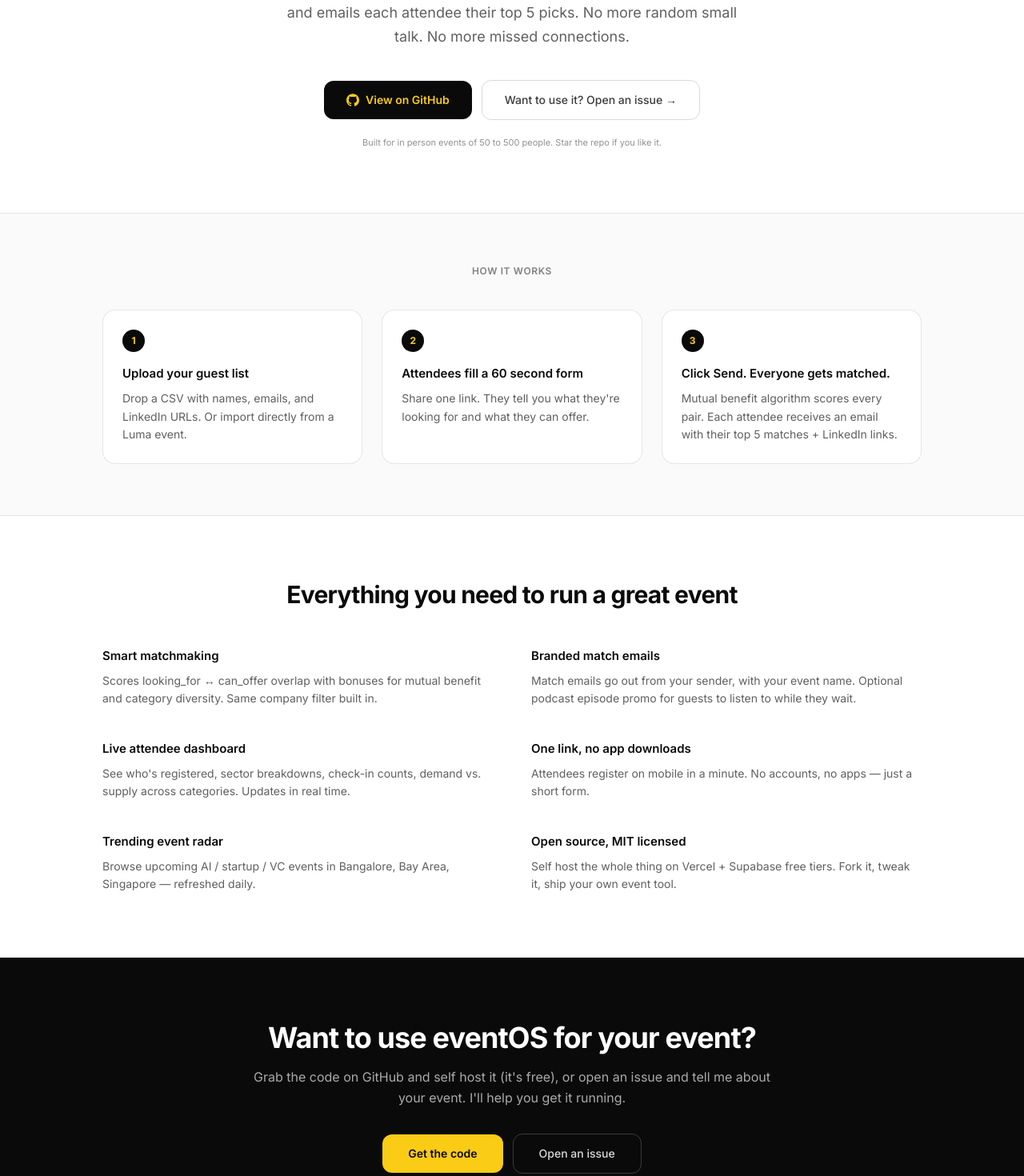
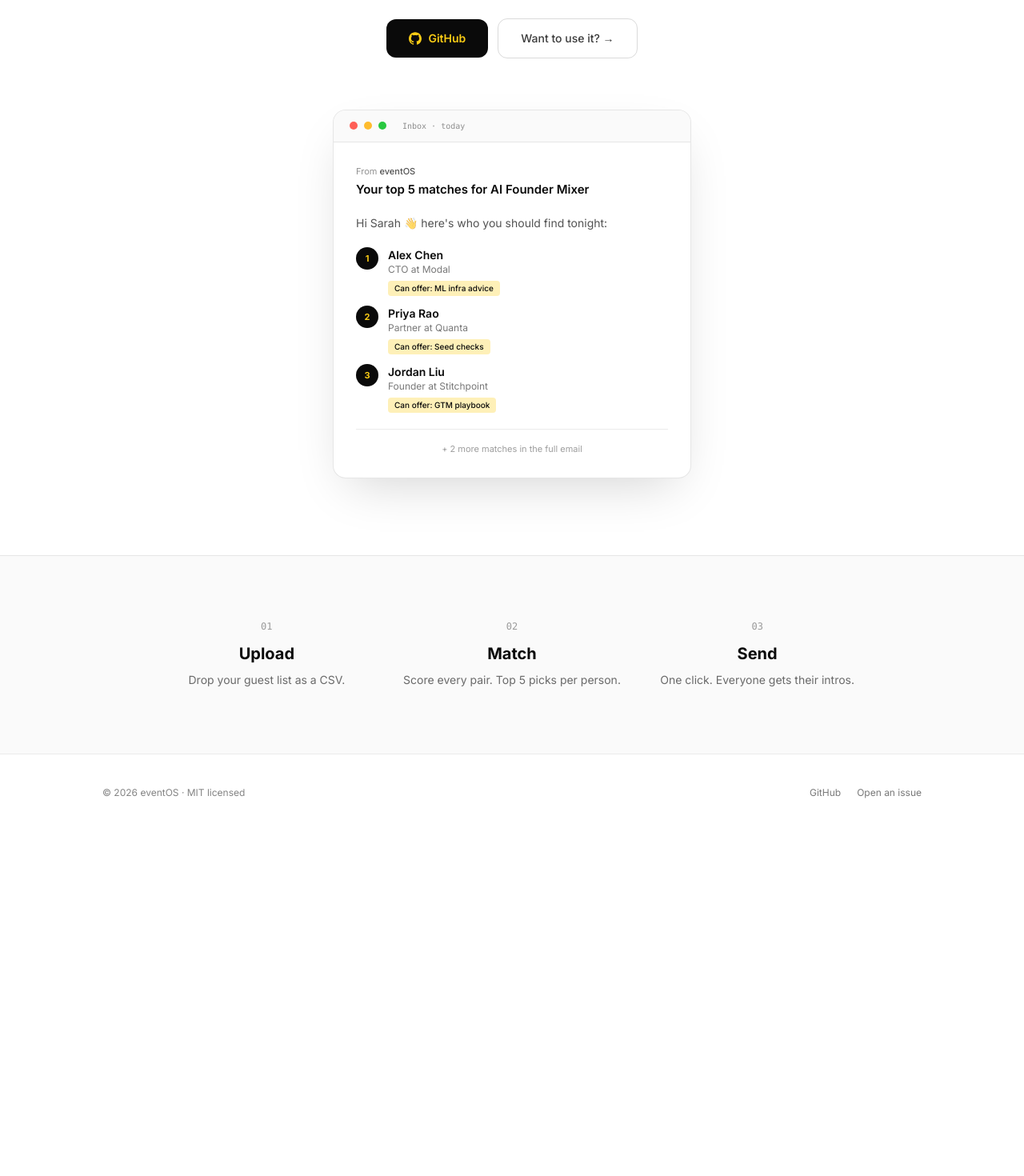
Before and after one commit to rohan2025/eventOS, a Next.js app: page / in a window 1280 px wide. Shown: the part 420-1890 px from the top of the page at 80% size. After the commit the page ends 1459 px from the top, so only its background shows below. Built offline with nearby package versions, Linux system fonts and the light colour scheme.

Commit message:
Redesign landing page: minimal copy, email preview as hero visual

```diff
--- a/src/app/page.tsx
+++ b/src/app/page.tsx
@@ -1,9 +1,9 @@
 import Link from "next/link";
 
 export const metadata = {
-  title: "eventOS — open source AI matchmaking for in person events",
+  title: "eventOS — better intros, automatically",
   description:
-    "Every attendee gets a personal email with their top 5 matches before your networking session starts. Free, MIT licensed, self host or get help running it.",
+    "Email every attendee their top 5 matches before the networking session starts.",
 };
 
 const REPO_URL = "https://github.com/rohan2025/eventOS";
@@ -32,22 +32,15 @@
       </header>
 
       {/* Hero */}
-      <section className="pt-32 pb-20 px-6">
+      <section className="pt-36 sm:pt-44 pb-16 px-6">
         <div className="max-w-3xl mx-auto text-center">
-          <div className="inline-flex items-center gap-2 px-3 py-1 rounded-full bg-[#facc15]/20 text-[#0a0a0a]/80 text-xs font-medium mb-6">
-            <span className="w-1.5 h-1.5 bg-[#0a0a0a] rounded-full" />
-            Open source · MIT licensed · Free forever
-          </div>
-          <h1 className="text-5xl sm:text-6xl font-bold tracking-tight leading-[1.05] mb-6">
-            Your attendees know
+          <h1 className="text-5xl sm:text-7xl font-bold tracking-tight leading-[1.02] mb-6">
+            Better intros.
             <br />
-            <span className="text-[#0a0a0a]/40">who to meet before</span>
-            <br />
-            the networking starts.
+            <span className="text-[#facc15]">Automatically.</span>
           </h1>
-          <p className="text-lg text-[#0a0a0a]/65 max-w-xl mx-auto mb-10 leading-relaxed">
-            eventOS reads everyone&apos;s profile, scores the matches that matter, and emails each
-            attendee their top 5 picks. No more random small talk. No more missed connections.
+          <p className="text-lg text-[#0a0a0a]/60 max-w-md mx-auto mb-10">
+            Every attendee gets their top 5 matches by email, before the networking starts.
           </p>
           <div className="flex flex-col sm:flex-row items-center justify-center gap-3">
             <a
@@ -59,7 +52,7 @@
               <svg width="16" height="16" viewBox="0 0 24 24" fill="currentColor">
                 <path d="M12 .297c-6.63 0-12 5.373-12 12 0 5.303 3.438 9.8 8.205 11.385.6.113.82-.258.82-.577 0-.285-.01-1.04-.015-2.04-3.338.724-4.042-1.61-4.042-1.61C4.422 18.07 3.633 17.7 3.633 17.7c-1.087-.744.084-.729.084-.729 1.205.084 1.838 1.236 1.838 1.236 1.07 1.835 2.809 1.305 3.495.998.108-.776.417-1.305.76-1.605-2.665-.3-5.466-1.332-5.466-5.93 0-1.31.465-2.38 1.235-3.22-.135-.303-.54-1.523.105-3.176 0 0 1.005-.322 3.3 1.23.96-.267 1.98-.4 3-.405 1.02.005 2.04.138 3 .405 2.28-1.552 3.285-1.23 3.285-1.23.645 1.653.24 2.873.12 3.176.765.84 1.23 1.91 1.23 3.22 0 4.61-2.805 5.625-5.475 5.92.42.36.81 1.096.81 2.22 0 1.606-.015 2.896-.015 3.286 0 .315.21.69.825.57C20.565 22.092 24 17.592 24 12.297c0-6.627-5.373-12-12-12" />
               </svg>
-              View on GitHub
+              GitHub
             </a>
             <a
               href={ISSUES_URL}
@@ -67,109 +60,42 @@
               rel="noopener noreferrer"
               className="w-full sm:w-auto px-7 py-3.5 border border-[#0a0a0a]/15 rounded-xl text-sm font-medium text-[#0a0a0a]/80 hover:bg-[#fafafa] transition-colors"
             >
-              Want to use it? Open an issue →
-            </a>
-          </div>
-          <p className="mt-5 text-[11px] text-[#0a0a0a]/45">
-            Built for in person events of 50 to 500 people. Star the repo if you like it.
-          </p>
-        </div>
-      </section>
-
-      {/* How it works */}
-      <section className="py-16 px-6 bg-[#fafafa] border-y border-[#0a0a0a]/8">
-        <div className="max-w-5xl mx-auto">
-          <h2 className="text-xs font-semibold uppercase tracking-wider text-[#0a0a0a]/50 text-center mb-10">
-            How it works
-          </h2>
-          <div className="grid grid-cols-1 sm:grid-cols-3 gap-6">
-            <Step
-              n="1"
-              title="Upload your guest list"
-              body="Drop a CSV with names, emails, and LinkedIn URLs. Or import directly from a Luma event."
-            />
-            <Step
-              n="2"
-              title="Attendees fill a 60 second form"
-              body="Share one link. They tell you what they're looking for and what they can offer."
-            />
-            <Step
-              n="3"
-              title="Click Send. Everyone gets matched."
-              body="Mutual benefit algorithm scores every pair. Each attendee receives an email with their top 5 matches + LinkedIn links."
-            />
-          </div>
-        </div>
-      </section>
-
-      {/* Features */}
-      <section className="py-20 px-6">
-        <div className="max-w-5xl mx-auto">
-          <h2 className="text-3xl font-bold tracking-tight text-center mb-12">
-            Everything you need to run a great event
-          </h2>
-          <div className="grid grid-cols-1 sm:grid-cols-2 gap-x-12 gap-y-10">
-            <Feature
-              title="Smart matchmaking"
-              body="Scores looking_for ↔ can_offer overlap with bonuses for mutual benefit and category diversity. Same company filter built in."
-            />
-            <Feature
-              title="Branded match emails"
-              body="Match emails go out from your sender, with your event name. Optional podcast episode promo for guests to listen to while they wait."
-            />
-            <Feature
-              title="Live attendee dashboard"
-              body="See who's registered, sector breakdowns, check-in counts, demand vs. supply across categories. Updates in real time."
-            />
-            <Feature
-              title="One link, no app downloads"
-              body="Attendees register on mobile in a minute. No accounts, no apps — just a short form."
-            />
-            <Feature
-              title="Trending event radar"
-              body="Browse upcoming AI / startup / VC events in Bangalore, Bay Area, Singapore — refreshed daily."
-            />
-            <Feature
-              title="Open source, MIT licensed"
-              body="Self host the whole thing on Vercel + Supabase free tiers. Fork it, tweak it, ship your own event tool."
-            />
-          </div>
-        </div>
-      </section>
-
-      {/* CTA — pivoted to GitHub + contact */}
-      <section className="py-20 px-6 bg-[#0a0a0a] text-white">
-        <div className="max-w-2xl mx-auto text-center">
-          <h2 className="text-3xl sm:text-4xl font-bold tracking-tight mb-4">
-            Want to use eventOS for your event?
-          </h2>
-          <p className="text-white/65 mb-8 leading-relaxed">
-            Grab the code on GitHub and self host it (it&apos;s free), or open an issue and tell me
-            about your event. I&apos;ll help you get it running.
-          </p>
-          <div className="flex flex-col sm:flex-row items-center justify-center gap-3">
-            <a
-              href={REPO_URL}
-              target="_blank"
-              rel="noopener noreferrer"
-              className="w-full sm:w-auto px-8 py-3.5 bg-[#facc15] text-[#0a0a0a] rounded-xl text-sm font-semibold hover:bg-[#eab308] transition-colors"
-            >
-              Get the code
-            </a>
-            <a
-              href={ISSUES_URL}
-              target="_blank"
-              rel="noopener noreferrer"
-              className="w-full sm:w-auto px-8 py-3.5 border border-white/20 rounded-xl text-sm font-medium text-white/85 hover:bg-white/5 transition-colors"
-            >
-              Open an issue
+              Want to use it? →
             </a>
           </div>
         </div>
       </section>
 
+      {/* Product preview — styled match email */}
+      <section className="px-6 pb-24">
+        <div className="max-w-md mx-auto">
+          <EmailPreview />
+        </div>
+      </section>
+
+      {/* Three pillars */}
+      <section className="border-t border-[#0a0a0a]/8 py-20 px-6 bg-[#fafafa]">
+        <div className="max-w-4xl mx-auto grid grid-cols-1 sm:grid-cols-3 gap-10 sm:gap-6 text-center">
+          <Pillar
+            n="01"
+            title="Upload"
+            body="Drop your guest list as a CSV."
+          />
+          <Pillar
+            n="02"
+            title="Match"
+            body="Score every pair. Top 5 picks per person."
+          />
+          <Pillar
+            n="03"
+            title="Send"
+            body="One click. Everyone gets their intros."
+          />
+        </div>
+      </section>
+
       {/* Footer */}
-      <footer className="py-8 px-6 border-t border-[#0a0a0a]/8">
+      <footer className="py-10 px-6 border-t border-[#0a0a0a]/8">
         <div className="max-w-5xl mx-auto flex flex-col sm:flex-row items-center justify-between gap-3">
           <p className="text-xs text-[#0a0a0a]/50">
             © {new Date().getFullYear()} eventOS · MIT licensed
@@ -189,7 +115,7 @@
               rel="noopener noreferrer"
               className="hover:text-[#0a0a0a] transition-colors"
             >
-              Issues
+              Open an issue
             </a>
           </div>
         </div>
@@ -198,23 +124,91 @@
   );
 }
 
-function Step({ n, title, body }: { n: string; title: string; body: string }) {
+function Pillar({ n, title, body }: { n: string; title: string; body: string }) {
   return (
-    <div className="bg-[#ffffff] rounded-2xl border border-[#0a0a0a]/10 p-6">
-      <div className="w-7 h-7 rounded-full bg-[#0a0a0a] text-[#facc15] flex items-center justify-center text-xs font-bold mb-4">
-        {n}
-      </div>
-      <h3 className="font-semibold text-[15px] text-[#0a0a0a] mb-2">{title}</h3>
-      <p className="text-sm text-[#0a0a0a]/65 leading-relaxed">{body}</p>
+    <div>
+      <div className="text-xs font-mono text-[#0a0a0a]/40 mb-3">{n}</div>
+      <h3 className="text-xl font-bold text-[#0a0a0a] mb-2">{title}</h3>
+      <p className="text-sm text-[#0a0a0a]/60 leading-relaxed">{body}</p>
     </div>
   );
 }
 
-function Feature({ title, body }: { title: string; body: string }) {
+function EmailPreview() {
   return (
-    <div>
-      <h3 className="font-semibold text-[15px] text-[#0a0a0a] mb-2">{title}</h3>
-      <p className="text-sm text-[#0a0a0a]/65 leading-relaxed">{body}</p>
+    <div className="bg-white rounded-2xl border border-[#0a0a0a]/10 shadow-[0_24px_60px_-20px_rgba(0,0,0,0.18)] overflow-hidden">
+      {/* Email header bar */}
+      <div className="bg-[#fafafa] border-b border-[#0a0a0a]/8 px-5 py-3 flex items-center gap-2">
+        <span className="w-2.5 h-2.5 rounded-full bg-[#ff5f57]" />
+        <span className="w-2.5 h-2.5 rounded-full bg-[#febc2e]" />
+        <span className="w-2.5 h-2.5 rounded-full bg-[#28c840]" />
+        <span className="ml-3 text-[10px] text-[#0a0a0a]/45 font-mono">Inbox · today</span>
+      </div>
+
+      <div className="p-6 sm:p-7">
+        <div className="text-[11px] text-[#0a0a0a]/45 mb-1">
+          From <span className="text-[#0a0a0a]/70 font-medium">eventOS</span>
+        </div>
+        <div className="text-[15px] font-semibold text-[#0a0a0a] mb-5">
+          Your top 5 matches for AI Founder Mixer
+        </div>
+
+        <div className="text-sm text-[#0a0a0a]/70 mb-5">
+          Hi Sarah 👋 here&apos;s who you should find tonight:
+        </div>
+
+        <ul className="space-y-3">
+          <MatchRow
+            rank="1"
+            name="Alex Chen"
+            role="CTO at Modal"
+            tag="Can offer: ML infra advice"
+          />
+          <MatchRow
+            rank="2"
+            name="Priya Rao"
+            role="Partner at Quanta"
+            tag="Can offer: Seed checks"
+          />
+          <MatchRow
+            rank="3"
+            name="Jordan Liu"
+            role="Founder at Stitchpoint"
+            tag="Can offer: GTM playbook"
+          />
+        </ul>
+
+        <div className="mt-5 pt-4 border-t border-[#0a0a0a]/8 text-[11px] text-[#0a0a0a]/40 text-center">
+          + 2 more matches in the full email
+        </div>
+      </div>
     </div>
   );
 }
+
+function MatchRow({
+  rank,
+  name,
+  role,
+  tag,
+}: {
+  rank: string;
+  name: string;
+  role: string;
+  tag: string;
+}) {
+  return (
+    <li className="flex items-start gap-3">
+      <div className="flex-shrink-0 w-7 h-7 rounded-full bg-[#0a0a0a] text-[#facc15] flex items-center justify-center text-[11px] font-bold">
+        {rank}
+      </div>
+      <div className="flex-1 min-w-0">
+        <div className="text-sm font-semibold text-[#0a0a0a]">{name}</div>
+        <div className="text-xs text-[#0a0a0a]/55">{role}</div>
+        <div className="mt-1.5 inline-block text-[10px] font-medium bg-[#facc15]/30 text-[#0a0a0a] px-2 py-0.5 rounded">
+          {tag}
+        </div>
+      </div>
+    </li>
+  );
+}
```
